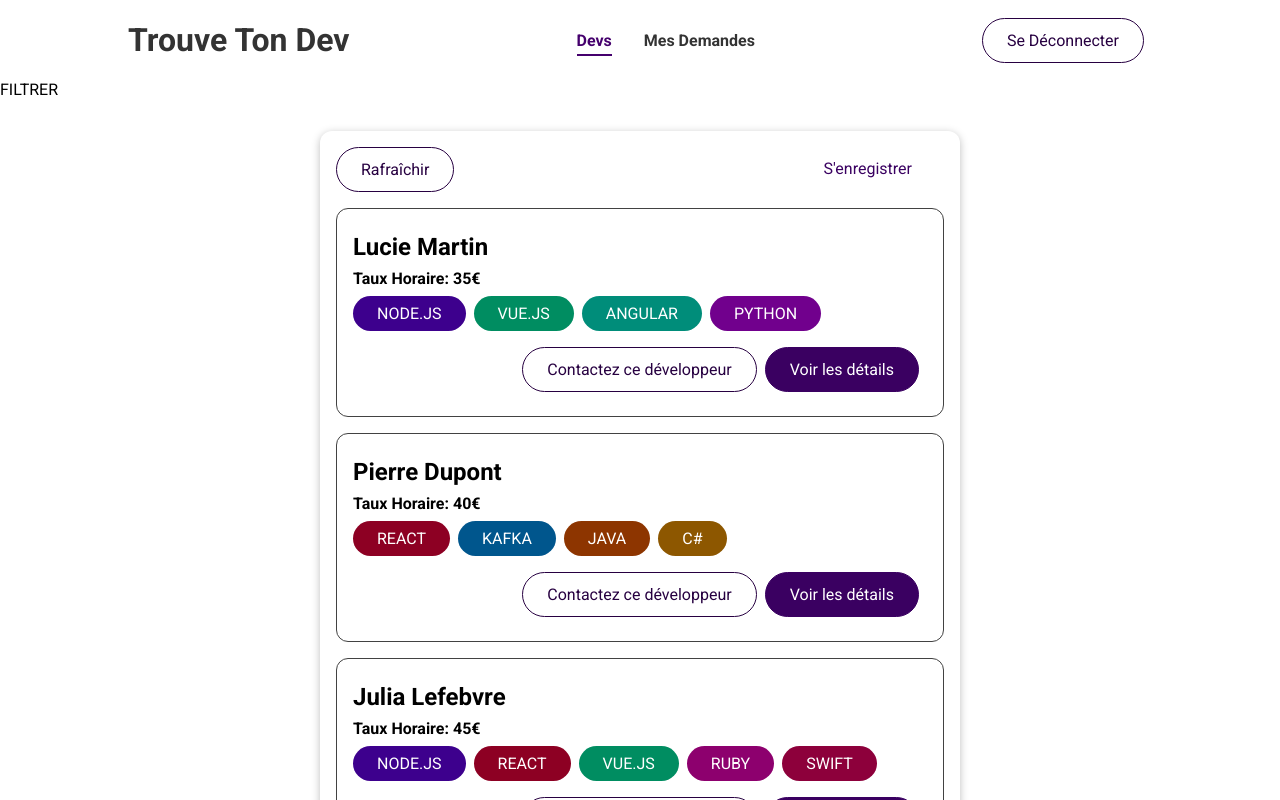
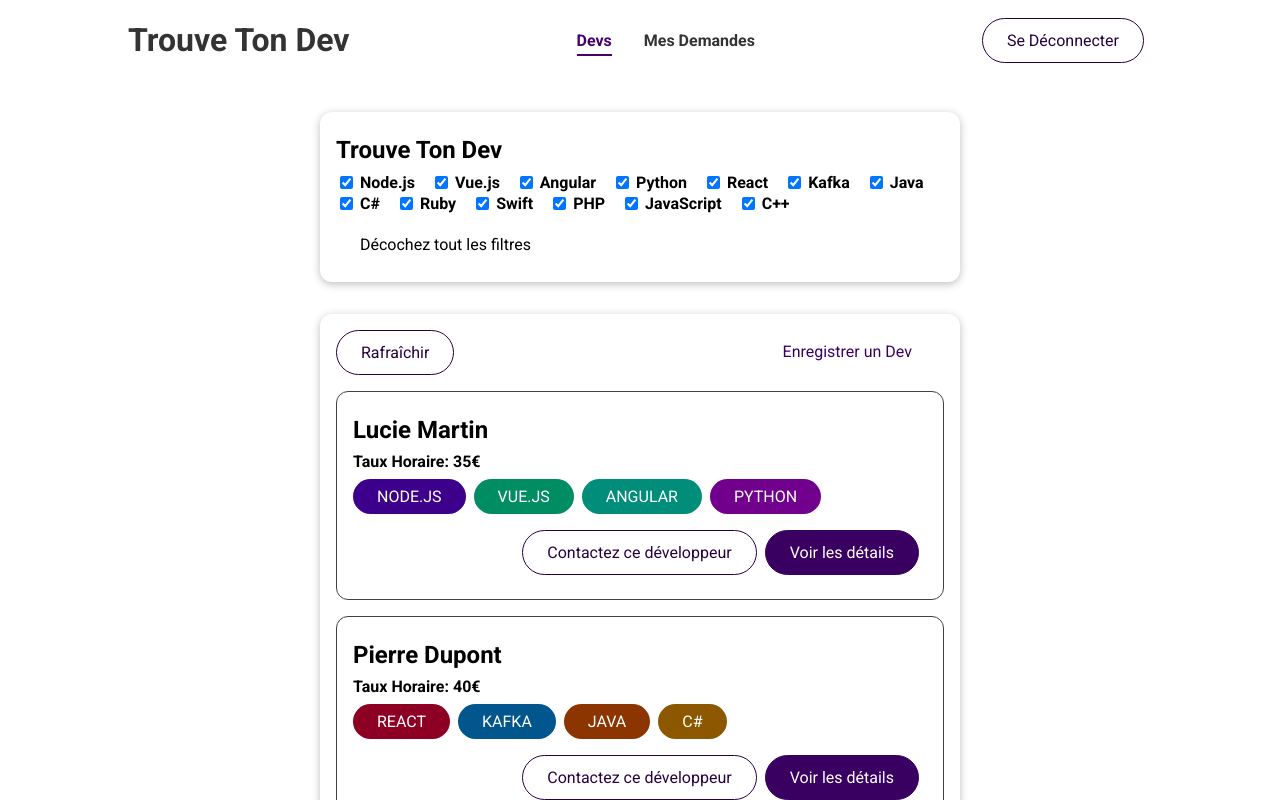
Before and after one commit to afrmounir/Trouve-Ton-Dev, a Vue app: page /devs in a window 1280 px wide. Shown: the top 800 px of the page. Built offline with nearby package versions, Linux system fonts and the light colour scheme.

Commit message:
feat: add the dev filtering logic

```diff
--- /dev/null
+++ b/src/components/devs/DevFilter.vue
@@ -0,0 +1,96 @@
+<script>
+export default {
+  emits: ['update-filter'],
+  data() {
+    return {
+      areas: [
+        'Node.js',
+        'Vue.js',
+        'Angular',
+        'Python',
+        'React',
+        'Kafka',
+        'Java',
+        'C#',
+        'Ruby',
+        'Swift',
+        'PHP',
+        'JavaScript',
+        'C++'
+      ],
+      filters: []
+    }
+  },
+  methods: {
+    setFilter(event) {
+      const { id, checked } = event.target
+
+      if (checked) {
+        this.filters.push(id)
+      } else {
+        const index = this.filters.findIndex((area) => area === id)
+        this.filters.splice(index, 1)
+      }
+
+      this.$emit('update-filter', this.filters)
+    },
+    isActive(area) {
+      return this.filters.includes(area)
+    },
+    clearFilters() {
+      const checkboxes = document.querySelectorAll('input[type="checkbox"]')
+      checkboxes.forEach((checkbox) => {
+        checkbox.checked = false
+      })
+      this.filters.splice(0, this.filters.length)
+    }
+  },
+  created() {
+    this.filters = [...this.areas]
+    this.$emit('update-filter', this.filters)
+  }
+}
+</script>
+
+<template>
+  <base-card>
+    <h2>Trouve Ton Dev</h2>
+    <template v-for="area in areas" :key="area">
+      <span class="filter-option" :class="{ active: this.isActive(area) }">
+        <input type="checkbox" :id="area" checked @change="setFilter" />
+        <label :for="area">{{ area }}</label>
+      </span>
+    </template>
+    <base-button @click="clearFilters" mode="flat" id="clear-filter-btn"
+      >Décochez tout les filtres</base-button
+    >
+  </base-card>
+</template>
+
+<style scoped>
+h2 {
+  margin: 0.5rem 0;
+}
+
+.filter-option {
+  margin-right: 1rem;
+}
+
+.filter-option label,
+.filter-option input {
+  vertical-align: middle;
+}
+
+.filter-option label {
+  margin-left: 0.25rem;
+}
+
+.filter-option.active label {
+  font-weight: bold;
+}
+
+#clear-filter-btn {
+  color: black;
+  margin-top: 10px;
+}
+</style>
--- a/src/stores/devs.js
+++ b/src/stores/devs.js
@@ -104,8 +104,7 @@ export const useDevsStore = defineStore('devs', {
     }
   },
   getters: {
-    filteredDevs: (state) => state.devs,
-    hasDevs: (state) => state.devs && state.devs.length > 0,
-    fullDevName: (state) => `${state.devs.firstName} ${state.devs.lastName}`
+    getDevs: (state) => state.devs,
+    hasDevs: (state) => state.devs && state.devs.length > 0
   }
 })
--- a/src/views/devs/DevsList.vue
+++ b/src/views/devs/DevsList.vue
@@ -2,18 +2,32 @@
 import { storeToRefs } from 'pinia'
 import { useDevsStore } from '../../stores/devs'
 import DevItem from '../../components/devs/DevItem.vue'
+import DevFilter from '../../components/devs/DevFilter.vue'
+import { computed } from 'vue'
 
 const store = useDevsStore()
-const { hasDevs, filteredDevs } = storeToRefs(store)
+const { hasDevs, getDevs } = storeToRefs(store)
+
+let activeFilters = []
+
+let filteredDevs = computed(() => {
+  return getDevs.value.filter((dev) => dev.areas.some(area => activeFilters.includes(area)))
+})
+
+function setFilters(updatedFilters) {
+  activeFilters = updatedFilters
+}
 </script>
 
 <template>
-  <section>FILTRER</section>
+  <section>
+    <DevFilter @update-filter="setFilters"></DevFilter>
+  </section>
   <section>
     <base-card>
       <div class="controls">
         <base-button mode="outline">Rafraîchir</base-button>
-        <base-button to="/register" link mode="flat">S'enregistrer</base-button>
+        <base-button to="/register" link mode="flat">Enregistrer un Dev</base-button>
       </div>
       <ul v-if="hasDevs">
         <DevItem v-for="dev in filteredDevs" :key="dev.id" v-bind="dev"></DevItem>
```
